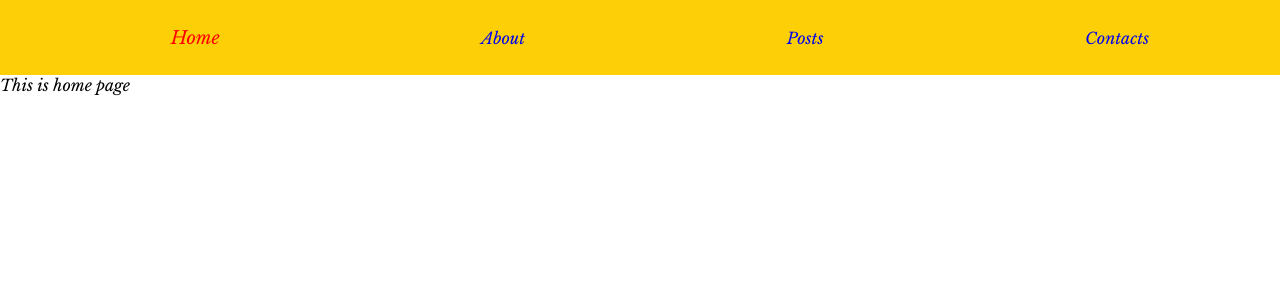
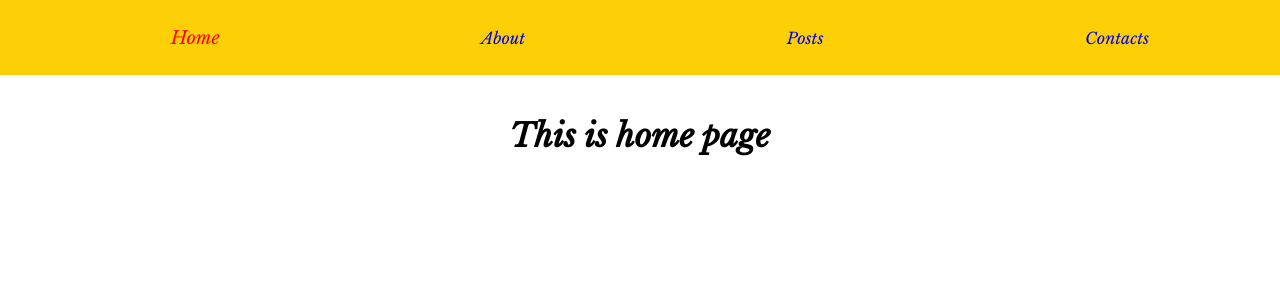
Before and after one commit to Erjankydyrov/router-example, a React (Create React App) app: page / in a window 1280 px wide. Shown: the top 300 px of the page. Built offline with nearby package versions, Linux system fonts and the light colour scheme.

Commit message:
corected Home

```diff
--- a/src/components/Home/Home.js
+++ b/src/components/Home/Home.js
@@ -3,7 +3,7 @@ import classes from "./Home.module.css";
 const Home = () => {
     return (
         <div className={classes.Home}>
-            This is home page
+            <h1>This is home page</h1>
         </div>
     );
 }
--- a/src/components/Home/Home.module.css
+++ b/src/components/Home/Home.module.css
@@ -0,0 +1,4 @@
+.Home {
+    padding-top: 20px;
+    text-align: center;
+}
```
